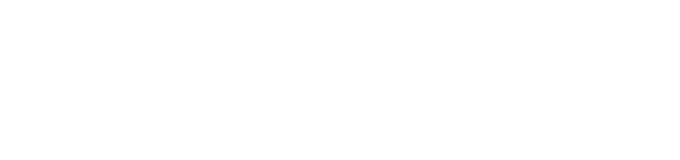
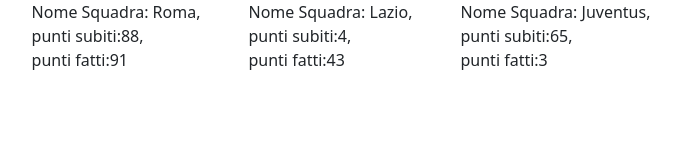
Before and after one commit to VALDEV05/js-jsnacks-blocco-2, a plain HTML site: page snack-2/index.html in a window 1280 px wide. Shown: the whole page, without its empty margins (299-979 px from the left). Drawn offline with nearby package versions, Linux system fonts and the light colour scheme.

Commit message:
Add request 3

```diff
--- a/snack-2/index.html
+++ b/snack-2/index.html
@@ -12,7 +12,9 @@
 </head>
 
 <body>
-
+    <div class="container">
+        <div class="result d-flex justify-content-center"></div>
+    </div>
     <script src="./main.js"></script>
     <!-- Bootstrap JavaScript Libraries -->
     <script src="https://cdn.jsdelivr.net/npm/@popperjs/core@2.9.2/dist/umd/popper.min.js" integrity="sha384-IQsoLXl5PILFhosVNubq5LC7Qb9DXgDA9i+tQ8Zj3iwWAwPtgFTxbJ8NT4GN1R8p" crossorigin="anonymous"></script>
--- a/snack-2/main.js
+++ b/snack-2/main.js
@@ -2,7 +2,7 @@
 Creare un array di oggetti di squadre di calcio.
 Ogni squadra avrà diverse proprietà: nome, punti fatti e falli subiti.
 Nome sarà l’unica proprietà da compilare, mentre le altre saranno tutte settate a 0. (modificato)  */
-
+const result = document.querySelector('.result')
 const teamSoccer = [{
             name: 'Roma',
             pointsMade: 0,
@@ -21,27 +21,32 @@
     ]
     //per aggiungere i punti fatti
 for (let index = 0; index < teamSoccer.length; index++) {
-    console.log(teamSoccer[index].pointsMade);
     if (teamSoccer[index].pointsMade == 0) {
         num = generateNumberRandom()
         teamSoccer[index].pointsMade = num
-        console.log(teamSoccer[index].pointsMade);
+
     }
 }
 //per aggiungere i punti subiti
 for (let index = 0; index < teamSoccer.length; index++) {
-    console.log(teamSoccer[index].pointSuffered);
     if (teamSoccer[index].pointSuffered == 0) {
         num = generateNumberRandom()
         teamSoccer[index].pointSuffered = num
-        console.log(teamSoccer[index].pointSuffered);
     }
 }
 
+for (let index = 0; index < teamSoccer.length; index++) {
+    element = `<div class="px-4">Nome Squadra: ${teamSoccer[index].name},<br>
+                punti subiti:${teamSoccer[index].pointsMade},<br>
+                punti fatti:${teamSoccer[index].pointSuffered} </div>`
+    result.innerHTML += element
+}
 
 function generateNumberRandom() {
     numRandom = Math.floor((Math.random() * 100) + 1);
     return numRandom
 
 }
+
+
 console.log(teamSoccer);
--- /dev/null
+++ b/snack-3/main.js
@@ -0,0 +1,2 @@
+/* Descrizione
+Usando la destrutturazione ,creare un nuovo array i cui elementi contengono solo nomi e falli subiti e stampare tutto in console. */
```
Also changed, not shown: snack-3/index.html (added).
